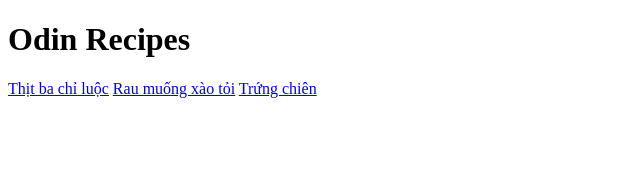
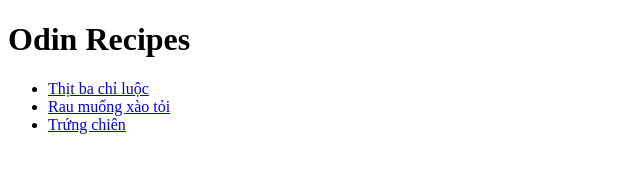
Before and after one commit to nguyentranquangminh/odin-recipes, a plain HTML site: page index.html in a window 1280 px wide. Shown: the whole page, without its empty margins (0-640 px from the left). Drawn offline with Linux system fonts and the light colour scheme.

Commit message:
add list for dishes

```diff
--- a/index.html
+++ b/index.html
@@ -12,8 +12,11 @@
         <h1>
             Odin Recipes
         </h1>
-        <a href="recipes/thit_ba_chi.html">Thịt ba chỉ luộc</a>
-        <a href="recipes/rau_muong_xao_toi.html">Rau muống xào tỏi</a>
-        <a href="recipes/omelet.html">Trứng chiên</a>
+        <ul>
+            <li><a href="recipes/thit_ba_chi.html">Thịt ba chỉ luộc</a></li>
+            <li><a href="recipes/rau_muong_xao_toi.html">Rau muống xào tỏi</a></li>
+            <li><a href="recipes/omelet.html">Trứng chiên</a></li>
+        </ul>
+
     </body>
 </html>
```
